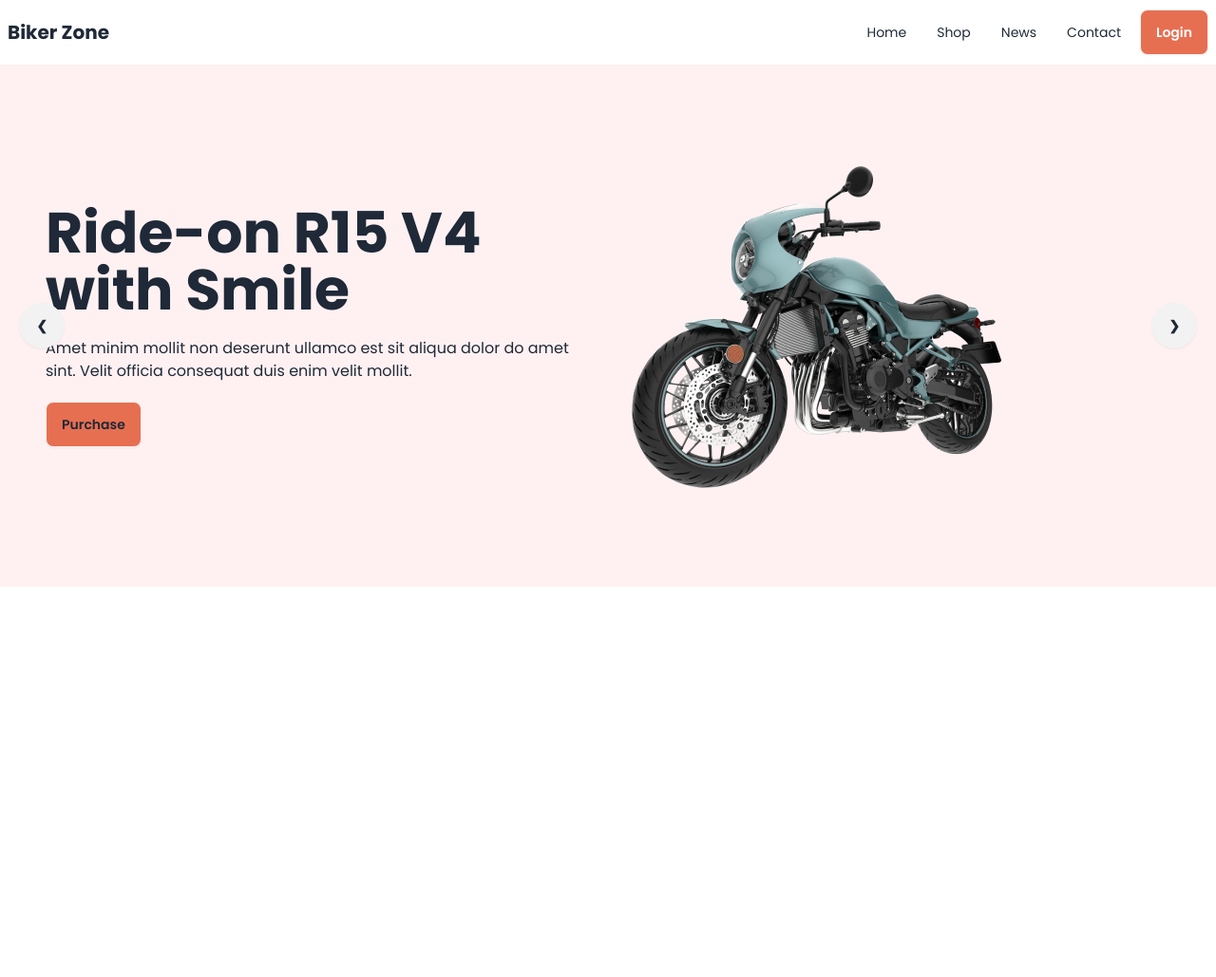
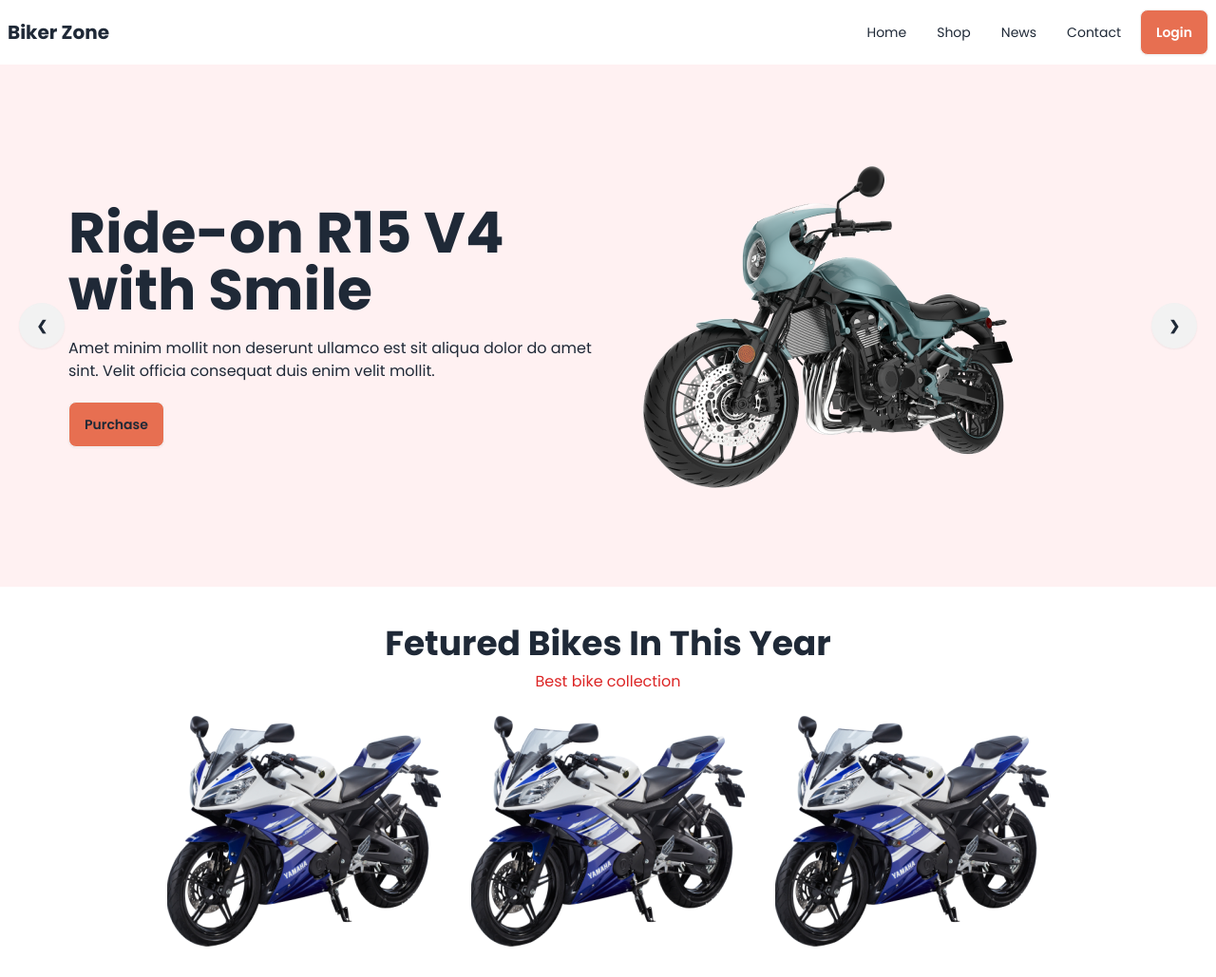
Before and after one commit to Bikram1Biswas2/biker-zone-with-tailwind-daisiUI, a plain HTML site: page index.html in a window 1280 px wide. Shown: the whole page at 95% size. Before the commit the page ends 800 px from the top, so only its background shows below. Drawn offline with nearby package versions, Linux system fonts and the light colour scheme.

Commit message:
Featured bike section done

```diff
--- a/index.html
+++ b/index.html
@@ -87,11 +87,11 @@
        </nav>
 
        <!-- carousel banner -->
-       <div class="carousel w-full h-[550px] bg-rose-50">
+       <div class="carousel w-full lg:h-[550px] bg-rose-50">
         <!-- slide-1 -->
         <div id="slide1" class="carousel-item relative w-full ">
          <div class="flex flex-col lg:flex-row p-12 lg:24 items-center gap-2 lg:gap-6">
-            <div class="flex-1 space-y-5">
+            <div class="flex-1 space-y-5 lg:pl-6">
                 <h2 class="text-6xl font-bold">Ride-on R15 V4 <br> with Smile</h2>
                 <p>Amet minim mollit non deserunt ullamco
                     est sit aliqua dolor do amet sint. Velit officia consequat duis enim velit mollit.</p>
@@ -109,7 +109,7 @@
          <!-- slide-2 -->
          <div id="slide2" class="carousel-item relative w-full ">
             <div class="flex flex-col lg:flex-row p-12 lg:24 items-center gap-2 lg:gap-6">
-               <div class="flex-1 space-y-5">
+               <div class="flex-1 space-y-5 lg:pl-6">
                    <h2 class="text-6xl font-bold">Ride-on R15 V4 <br> with Smile</h2>
                    <p>Amet minim mollit non deserunt ullamco
                        est sit aliqua dolor do amet sint. Velit officia consequat duis enim velit mollit.</p>
@@ -127,7 +127,7 @@
          <!-- slide-3 -->
          <div id="slide3" class="carousel-item relative w-full ">
             <div class="flex flex-col lg:flex-row p-12 lg:24 items-center gap-2 lg:gap-6">
-               <div class="flex-1 space-y-5">
+               <div class="flex-1 space-y-5 lg:pl-6">
                    <h2 class="text-6xl font-bold">Ride-on R15 V4 <br> with Smile</h2>
                    <p>Amet minim mollit non deserunt ullamco
                        est sit aliqua dolor do amet sint. Velit officia consequat duis enim velit mollit.</p>
@@ -143,7 +143,7 @@
              </div>
            </div>
          <!-- slide-4 -->
-         <div id="slide4" class="carousel-item relative w-full ">
+         <div id="slide4" class="carousel-item relative w-full lg:pl-6">
             <div class="flex flex-col lg:flex-row p-12 lg:24 items-center gap-2 lg:gap-6">
                <div class="flex-1 space-y-5">
                    <h2 class="text-6xl font-bold">Ride-on R15 V4 <br> with Smile</h2>
@@ -164,7 +164,24 @@
      </header>
 
      <!-- main -->
-      <main class="md:container mx-auto">
+      <main class="md:container mx-auto mb-8">
+    <!-- Featured bike section -->
+     <section class="mt-10 text-center">
+        <h2 class="text-4xl font-bold mb-2">Fetured Bikes In This Year</h2>
+        <span class="text-red-600">Best bike collection</span>
+        <div class="flex flex-col lg:flex-row gap-8 justify-center items-center mt-6">
+            <div>
+                <img src="./images/others/feature-bike.png" alt="">
+            </div>
+            <div>
+                <img src="./images/others/feature-bike.png" alt="">
+            </div>
+            <div>
+                <img src="./images/others/feature-bike.png" alt="">
+            </div>
+        </div>
+     </section>
+
 
       </main>
 
```
